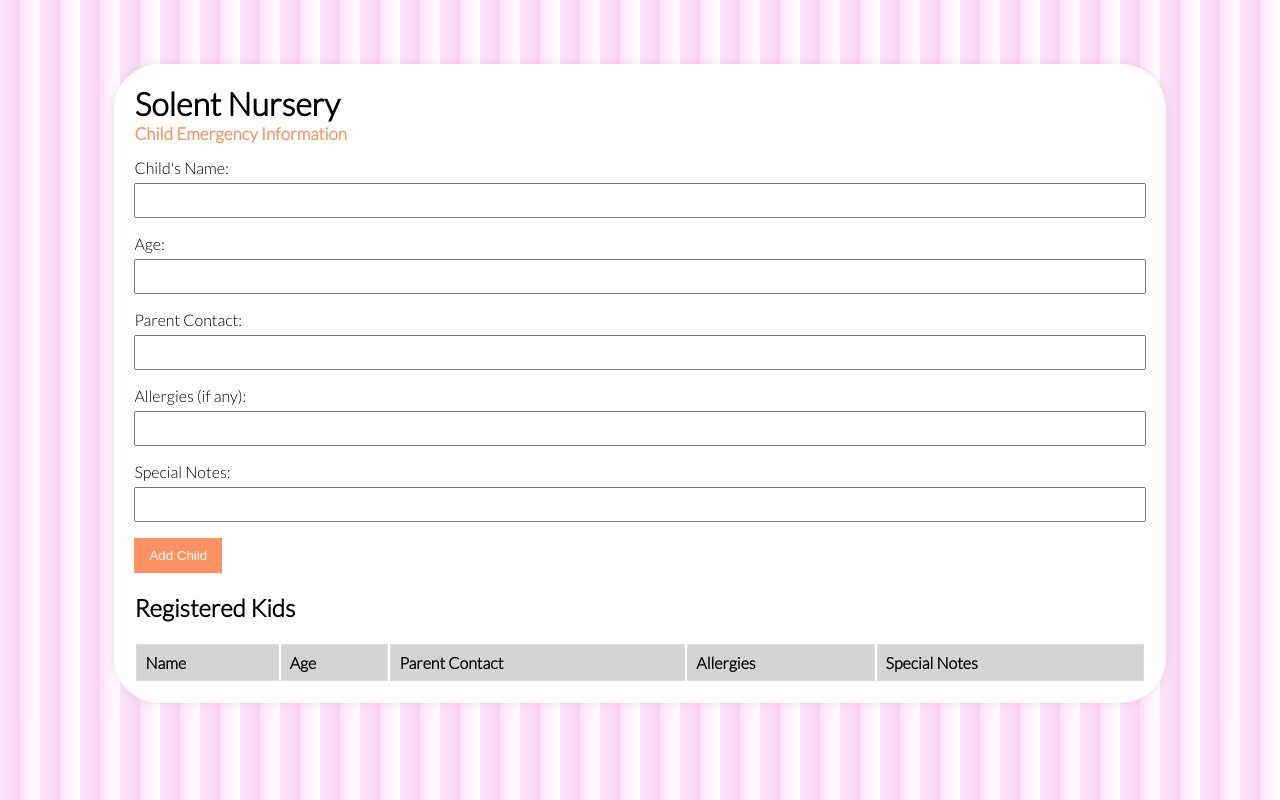
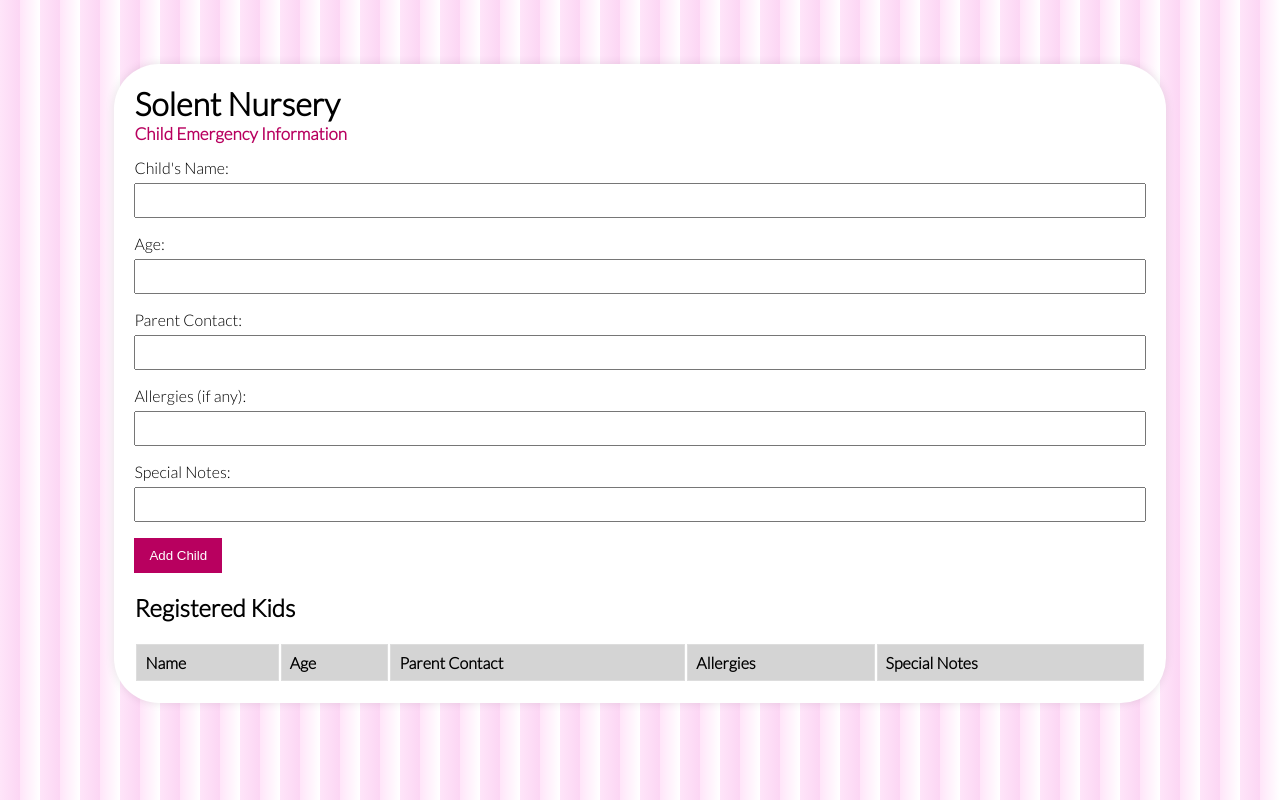
Before and after one commit to joel-dll/full_stack_web-application, a website: page views/index.html in a window 1280 px wide. Drawn offline with Linux system fonts and the light colour scheme.

Commit message:
Index page colour letters updated

```diff
--- a/views/index.html
+++ b/views/index.html
@@ -22,14 +22,14 @@
         form > div { margin-bottom: 10px; }
         label { display: block; }
         input[type="text"], input[type="number"] { width: 100%; padding: 8px; margin: 6px 0; box-sizing: border-box; }
-        button { background-color: #ff9162; color: white; padding: 10px 15px; border: none; cursor: pointer; }
-        button:hover { background-color: #ffc089; }
+        button { background-color: #b8005f; color: white; padding: 10px 15px; border: none; cursor: pointer; }
+        button:hover { background-color: #a55e82; }
     </style>
 </head>
 <body>
     <div class="container">
         <h1 style="margin: 0%;">Solent Nursery</h1>
-        <h2 style="font-size: 17px; margin-top: 0%; color: #ff9162">Child Emergency Information</h2>
+        <h2 style="font-size: 17px; margin-top: 0%; color: #b8005f">Child Emergency Information</h2>
 
         <form id="kidForm">
             <div>
```
